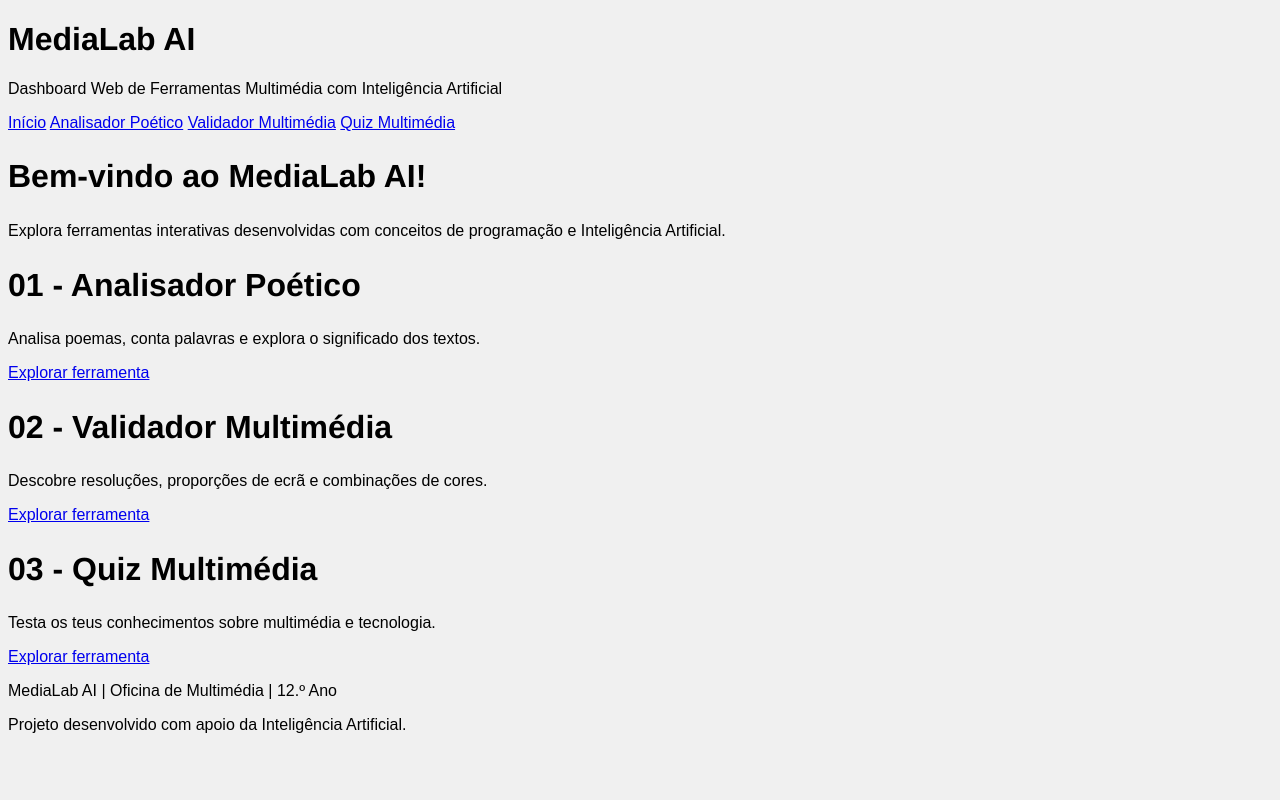
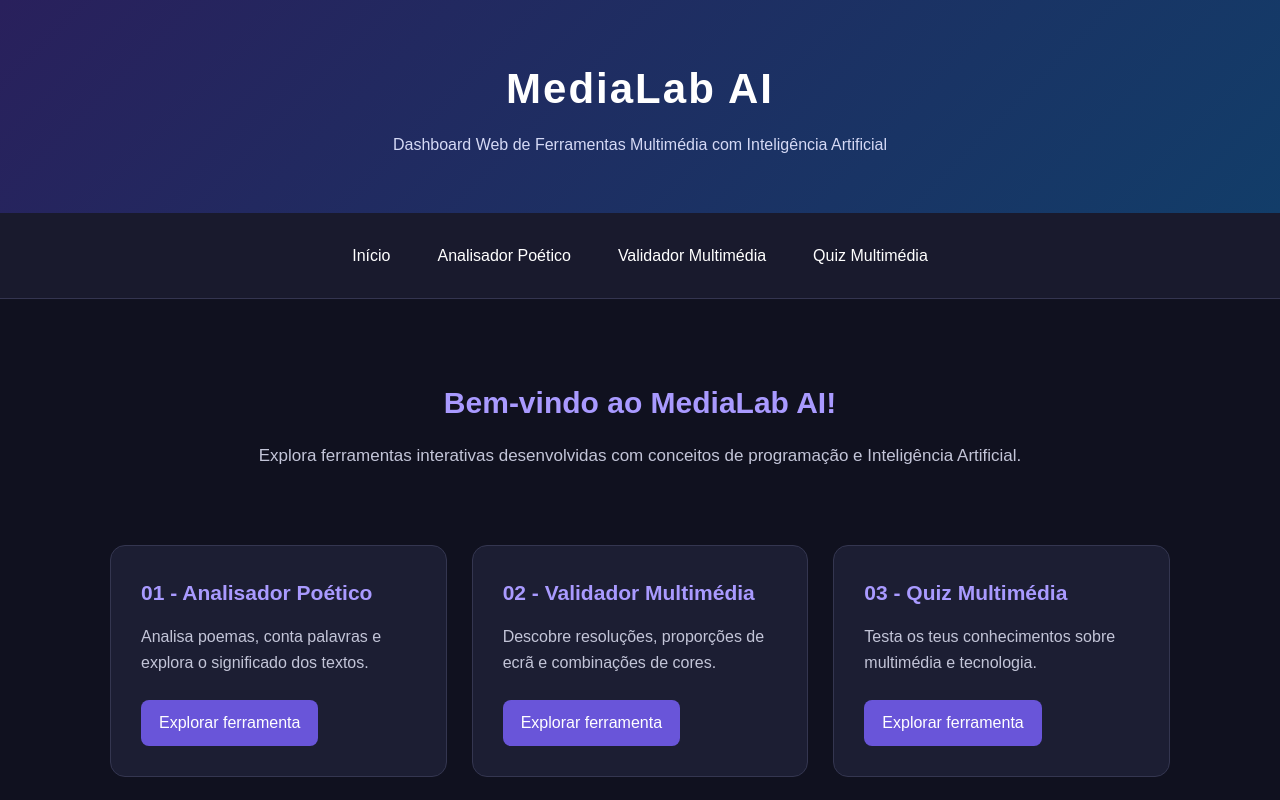
Before and after one commit to goncaloarmas-dotcom/Projeto_Multimedia, a plain HTML site: page index.html in a window 1280 px wide. Shown: the top 800 px of the page. Drawn offline with Linux system fonts and the light colour scheme.

Commit message:
Adicionar design ao MediaLab AI

```diff
--- a/estilo.css
+++ b/estilo.css
@@ -1,24 +1,168 @@
-body {
-  font-family: Arial, sans-serif;
-  font-size: 12pt;
-  background-color: #f0f0f0;
-  background-position: center;
-  background-repeat: no-repeat;
-  background-size: cover;
-  background-attachment: fixed;
+
+/* CONFIGURAÇÕES GERAIS */
+
+* {
+    margin: 0;
+    padding: 0;
+    box-sizing: border-box;
 }
 
-h1, h2, h3, h4, h5, h6 {
-  font-family: Helvetica, Arial, sans-serif;
-  font-size: 24pt;
-  font-weight: bold;
+html {
+    scroll-behavior: smooth;
 }
 
-input,
-textarea,
-select {
-  box-sizing: border-box;
-  background-color: white;
-  border: 5pt solid blue;
-  padding: 8px;
+body {
+    font-family: Arial, sans-serif;
+    background-color: #10111f;
+    color: #ffffff;
+    line-height: 1.6;
 }
+
+/* CABEÇALHO */
+
+header {
+    text-align: center;
+    padding: 55px 20px;
+    background: linear-gradient(135deg, #29205c, #123d69);
+}
+
+header h1 {
+    font-size: 42px;
+    margin-bottom: 10px;
+    letter-spacing: 2px;
+}
+
+header p {
+    color: #d5d9f5;
+    font-size: 16px;
+}
+
+/* MENU DE NAVEGAÇÃO */
+
+nav {
+    display: flex;
+    justify-content: center;
+    flex-wrap: wrap;
+    gap: 15px;
+    padding: 20px;
+    background-color: #191a2d;
+    border-bottom: 1px solid #343550;
+}
+
+nav a {
+    color: #ffffff;
+    text-decoration: none;
+    padding: 10px 16px;
+    border-radius: 8px;
+    transition: 0.3s;
+}
+
+nav a:hover {
+    background-color: #6955d9;
+}
+
+/* APRESENTAÇÃO */
+
+main {
+    max-width: 1100px;
+    margin: auto;
+    padding: 40px 20px;
+}
+
+.introducao {
+    text-align: center;
+    padding: 40px 20px;
+    margin-bottom: 35px;
+}
+
+.introducao h2 {
+    font-size: 30px;
+    color: #a99aff;
+    margin-bottom: 15px;
+}
+
+.introducao p {
+    color: #c3c5d8;
+    font-size: 17px;
+}
+
+/* CARTÕES DOS WIDGETS */
+
+.ferramentas {
+    display: grid;
+    grid-template-columns: repeat(auto-fit, minmax(260px, 1fr));
+    gap: 25px;
+}
+
+.cartao {
+    background-color: #1c1e33;
+    padding: 30px;
+    border-radius: 15px;
+    border: 1px solid #343650;
+    transition: 0.3s;
+}
+
+.cartao:hover {
+    transform: translateY(-7px);
+    border-color: #8c76ff;
+    box-shadow: 0 8px 25px rgba(105, 85, 217, 0.2);
+}
+
+.cartao h2 {
+    color: #a99aff;
+    font-size: 21px;
+    margin-bottom: 15px;
+}
+
+.cartao p {
+    color: #c3c5d8;
+    margin-bottom: 25px;
+}
+
+.cartao a {
+    display: inline-block;
+    background-color: #6955d9;
+    color: white;
+    padding: 10px 18px;
+    border-radius: 8px;
+    text-decoration: none;
+    transition: 0.3s;
+}
+
+.cartao a:hover {
+    background-color: #8976ff;
+}
+
+/* RODAPÉ */
+
+footer {
+    text-align: center;
+    padding: 25px;
+    margin-top: 50px;
+    background-color: #191a2d;
+    border-top: 1px solid #343550;
+    color: #a5a7bd;
+    font-size: 13px;
+}
+
+/* ADAPTAÇÃO A TELEMÓVEIS */
+
+@media (max-width: 600px) {
+
+    header h1 {
+        font-size: 32px;
+    }
+
+    nav {
+        flex-direction: column;
+        align-items: center;
+    }
+
+    .introducao h2 {
+        font-size: 25px;
+    }
+
+    main {
+        padding: 20px 15px;
+    }
+}
```
